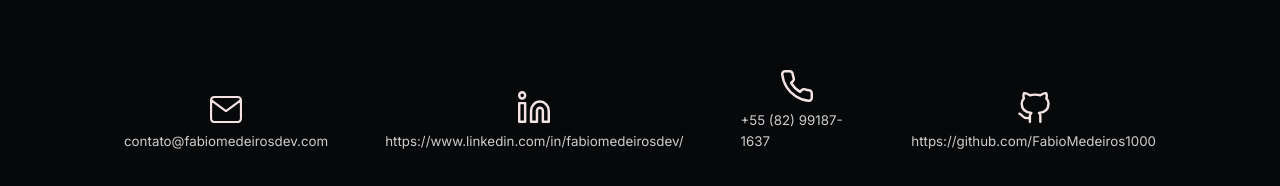
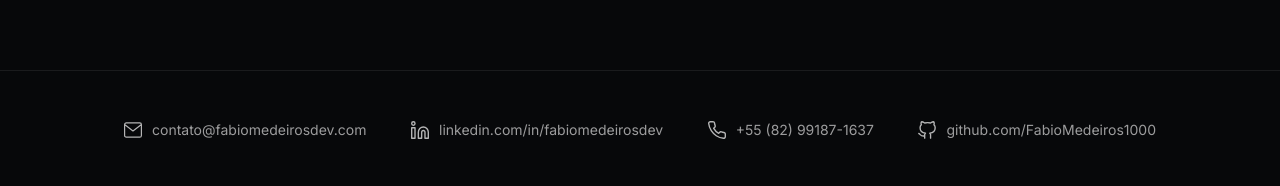
Before and after one commit to FabioMedeiros1000/portfolio, a React (Vite) app: page / in a window 1280 px wide. Shown: the part 3487-3673 px from the top of the page. Before the commit the page ends 3639 px from the top, so only its background shows below. Built offline with nearby package versions, Linux system fonts and the light colour scheme; no server answers.

Commit message:
:art: style: rodapé

```diff
--- a/src/components/Footer/index.tsx
+++ b/src/components/Footer/index.tsx
@@ -1,5 +1,4 @@
 import FooterGroup from '../FooterGroup'
-import Section from '../Section'
 
 import { FooterProps } from '../FooterGroup'
 
@@ -8,7 +7,7 @@ import linkedin from '../../assets/logos/linkedin.svg'
 import telefone from '../../assets/logos/telefone.svg'
 import github from '../../assets/logos/github.svg'
 
-import { FooterGrid } from './styles'
+import { FooterGrid, FooterWrapper } from './styles'
 
 import { GlobalContainer } from '../../styles'
 import { useTranslation } from 'react-i18next'
@@ -48,18 +47,21 @@ const items: FooterProps[] = [
   }
 ]
 
+const displayUrl = (url: string) =>
+  url.replace(/^https?:\/\/(www\.)?/, '').replace(/\/$/, '')
+
 const Footer = () => {
   const { t, i18n } = useTranslation()
 
   return (
-    <Section variant="bare">
+    <FooterWrapper variant="bare">
       <GlobalContainer>
         <FooterGrid>
           {items.map((item, index) => (
             <li key={index}>
               <FooterGroup
                 logo={item.logo}
-                text={item.text}
+                text={displayUrl(item.text)}
                 link={item.link}
                 alt={item.alt}
                 title={t('footer.titleLabel', {
@@ -70,7 +72,7 @@ const Footer = () => {
           ))}
         </FooterGrid>
       </GlobalContainer>
-    </Section>
+    </FooterWrapper>
   )
 }
 
--- a/src/components/Footer/styles.ts
+++ b/src/components/Footer/styles.ts
@@ -1,18 +1,19 @@
 import styled from 'styled-components'
-import { breakpoints } from '../../variables'
+import Section from '../Section'
+import { breakpoints, theme } from '../../variables'
+
+export const FooterWrapper = styled(Section)`
+  border-top: 1px solid ${theme.hairlineSoft};
+  padding: 48px 0;
+`
 
 export const FooterGrid = styled.ul`
   display: flex;
-  align-items: flex-end;
-  column-gap: 57px;
+  flex-wrap: wrap;
+  justify-content: space-between;
+  gap: 20px;
 
-  @media (max-width: ${breakpoints.pc}) {
-    display: grid;
-    grid-template-columns: 1fr 1fr;
-    row-gap: 24px;
-  }
-
-  @media (max-width: ${breakpoints.tablet}) {
-    display: block;
+  @media (max-width: ${breakpoints.layout}) {
+    flex-direction: column;
   }
 `
--- a/src/components/FooterGroup/index.tsx
+++ b/src/components/FooterGroup/index.tsx
@@ -17,13 +17,21 @@ const FooterGroup = ({
   labelPt,
   labelEn,
   ...rest
-}: FooterProps) => (
-  <Container>
-    <a href={link} target="blank" {...rest}>
-      <img src={logo} alt={alt} />
-    </a>
-    <small>{text}</small>
-  </Container>
-)
+}: FooterProps) => {
+  const isMail = link.startsWith('mailto:')
+
+  return (
+    <Container>
+      <a
+        href={link}
+        {...(isMail ? {} : { target: '_blank', rel: 'noopener noreferrer' })}
+        {...rest}
+      >
+        <img src={logo} alt="" />
+        <span>{text}</span>
+      </a>
+    </Container>
+  )
+}
 
 export default FooterGroup
--- a/src/components/FooterGroup/styles.ts
+++ b/src/components/FooterGroup/styles.ts
@@ -1,17 +1,29 @@
 import styled from 'styled-components'
-import { breakpoints } from '../../variables'
+import { theme } from '../../variables'
 
 export const Container = styled.div`
-  display: flex;
-  flex-direction: column;
-  justify-content: center;
-  align-items: center;
+  a {
+    display: flex;
+    align-items: center;
+    gap: 10px;
+    color: ${theme.mute};
+    font-size: 14px;
+    transition: color 0.15s;
+
+    &:hover {
+      color: ${theme.ink};
+
+      img {
+        opacity: 1;
+      }
+    }
+  }
 
   img {
-    width: 32px;
-  }
-
-  @media (max-width: ${breakpoints.tablet}) {
-    margin-bottom: 8px;
+    width: 18px;
+    height: 18px;
+    filter: grayscale(1) brightness(1.4);
+    opacity: 0.7;
+    transition: opacity 0.15s;
   }
 `
```
